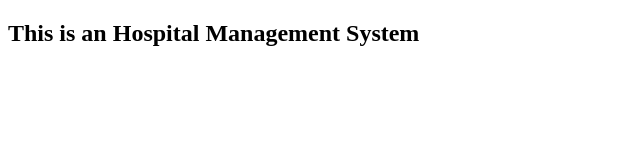
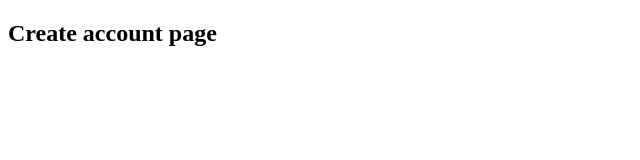
Before and after one commit to marusoft/healthPro-2, a plain HTML site: page frontend/index.html in a window 1280 px wide. Shown: the whole page, without its empty margins (0-640 px from the left). Drawn offline with Linux system fonts and the light colour scheme.

Commit message:
complete register page

```diff
--- a/frontend/index.html
+++ b/frontend/index.html
@@ -10,6 +10,9 @@
     />
   </head>
   <body>
-    <h2>This is an Hospital Management System</h2>
+    <h2>Create account page</h2>
+
+
+    <script src="./js/app.js"></script>
   </body>
 </html>
--- a/frontend/js/app.js
+++ b/frontend/js/app.js
@@ -0,0 +1 @@
+console.log("This is create account script file")
```
